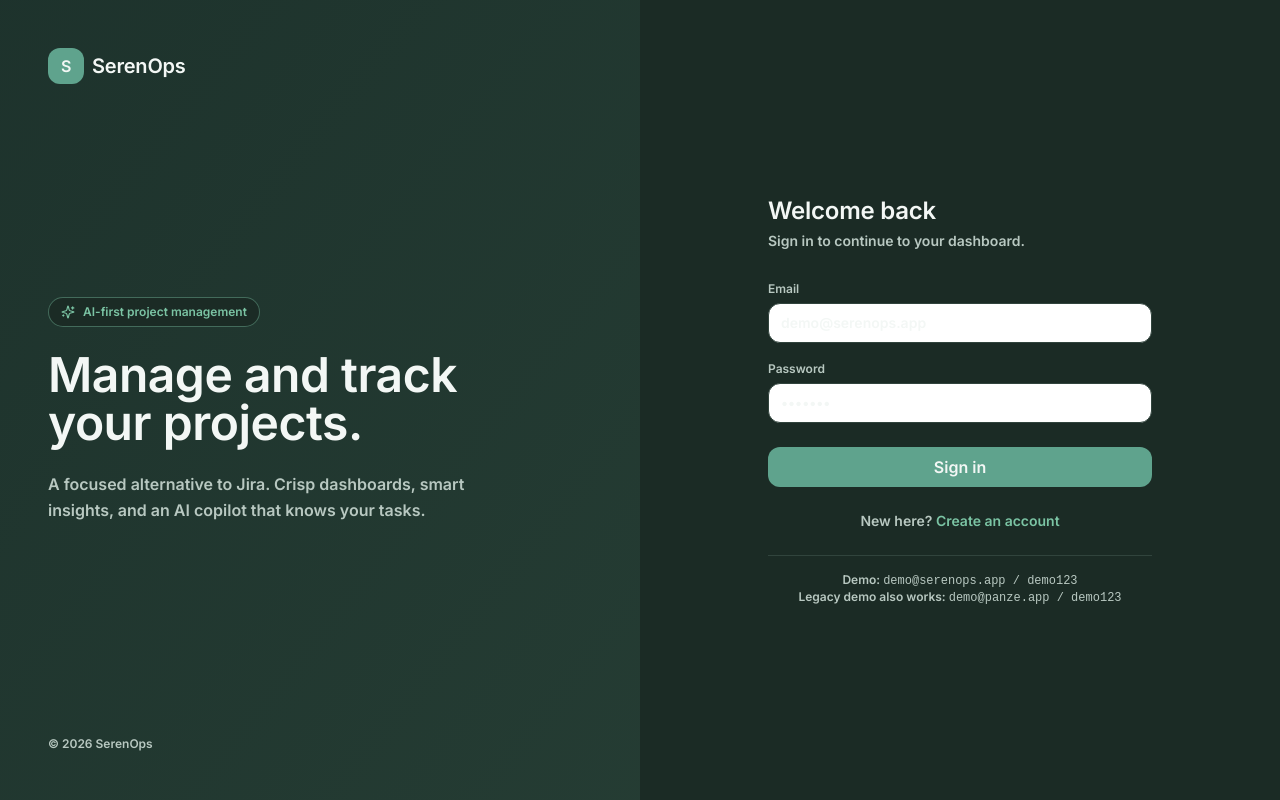
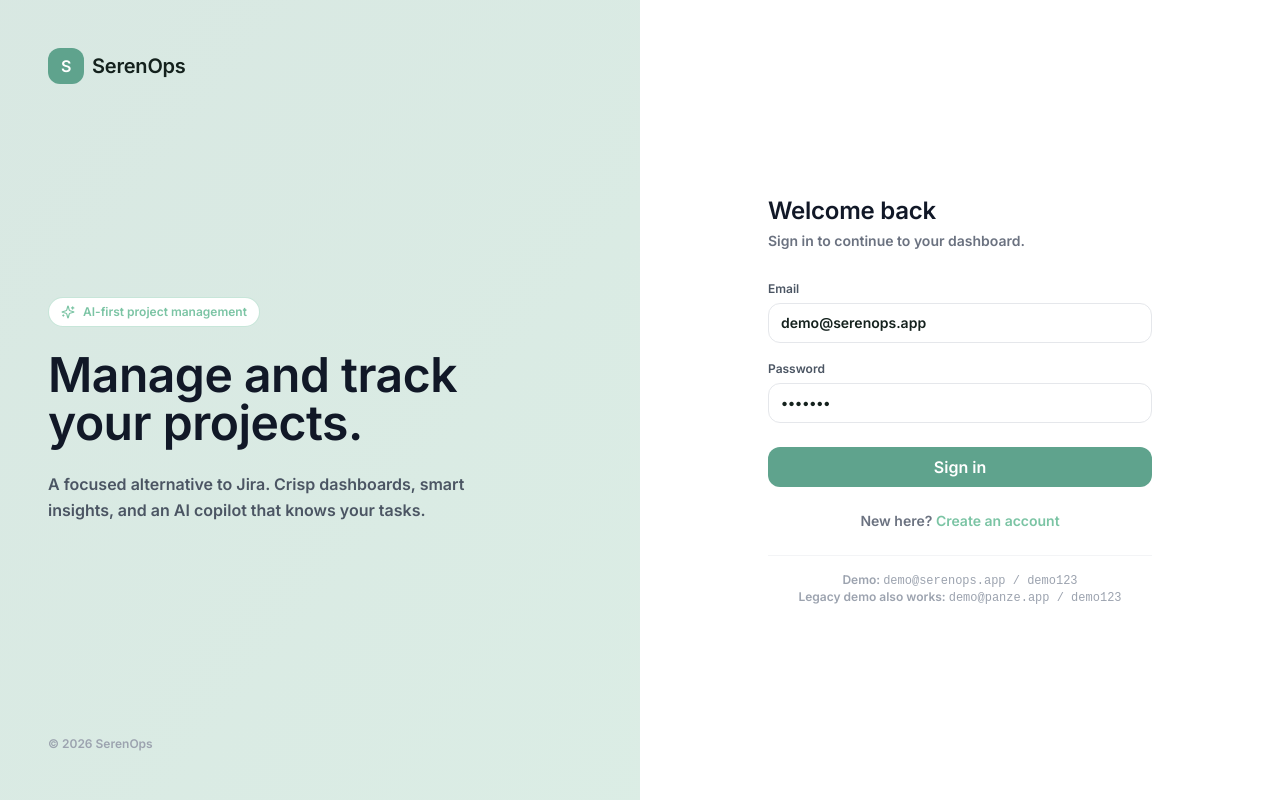
Before and after one commit to jamaica-salem/serenops, a React (Create React App) app in the folder frontend/: page /login in a window 1280 px wide. Built offline with nearby package versions, Linux system fonts and the light colour scheme; no server answers.

Commit message:
feat: update branding and color scheme to SerenOps across application

```diff
--- a/frontend/src/components/layout/AppLayout.jsx
+++ b/frontend/src/components/layout/AppLayout.jsx
@@ -9,7 +9,7 @@ export default function AppLayout() {
   const [search, setSearch] = useState("");
 
   return (
-    <div className="flex h-screen w-full overflow-hidden bg-gray-50">
+    <div className="flex h-screen w-full overflow-hidden bg-[#F3F7F5]">
       <Sidebar />
       <div className="flex-1 flex flex-col h-full overflow-hidden min-w-0">
         <TopBar
--- a/frontend/src/components/layout/Sidebar.jsx
+++ b/frontend/src/components/layout/Sidebar.jsx
@@ -24,16 +24,16 @@ export default function Sidebar() {
 
   return (
     <aside
-      className="hidden md:flex w-60 shrink-0 border-r border-gray-200 bg-white flex-col"
+      className="hidden md:flex w-60 shrink-0 border-r border-[#1F342E] bg-[#14211D] flex-col text-[#F3F7F5]"
       data-testid="sidebar"
     >
-      <div className="h-16 flex items-center gap-2 px-5 border-b border-gray-100">
-        <div className="w-8 h-8 rounded-lg bg-orange-600 flex items-center justify-center text-white font-bold font-display">
+      <div className="h-16 flex items-center gap-2 px-5 border-b border-[#1F342E]">
+        <div className="w-8 h-8 rounded-lg bg-[#1B2B25] border border-[#31443D] flex items-center justify-center text-[#7BC4A4] font-bold font-display">
           S
         </div>
         <div>
-          <div className="font-display font-bold text-gray-900 leading-none">SerenOps</div>
-          <div className="text-[10px] uppercase tracking-widest text-gray-400">client os</div>
+          <div className="font-display font-bold text-[#F3F7F5] leading-none">SerenOps</div>
+          <div className="text-[10px] uppercase tracking-widest text-[#8EA39B]">client os</div>
         </div>
       </div>
 
@@ -47,8 +47,8 @@ export default function Sidebar() {
             className={({ isActive }) =>
               `flex items-center gap-3 px-3 py-2 rounded-lg text-sm transition-colors ${
                 isActive
-                  ? "bg-orange-50 text-orange-700 font-medium"
-                  : "text-gray-600 hover:bg-gray-50 hover:text-gray-900"
+                  ? "bg-[#22352E] text-[#F3F7F5] font-medium"
+                  : "text-[#B8C8C1] hover:bg-[#1B2B25] hover:text-[#F3F7F5]"
               }`
             }
           >
@@ -58,7 +58,7 @@ export default function Sidebar() {
         ))}
       </nav>
 
-      <div className="p-3 border-t border-gray-100">
+      <div className="p-3 border-t border-[#1F342E]">
         <div className="flex items-center gap-3 px-2 py-2">
           <img
             src={user?.avatar_url || "https://images.unsplash.com/photo-1758518729459-235dcaadc611?crop=entropy&cs=srgb&fm=jpg&ixid=M3w4NjY2NzF8MHwxfHNlYXJjaHwzfHxwcm9mZXNzaW9uYWwlMjBwb3J0cmFpdCUyMHNtaWxpbmclMjBmYWNlfGVufDB8fHx8MTc3NzQyNzEzMXww&ixlib=rb-4.1.0&q=85"}
@@ -67,13 +67,13 @@ export default function Sidebar() {
             data-testid="sidebar-user-avatar"
           />
           <div className="flex-1 min-w-0">
-            <div className="text-sm font-medium text-gray-900 truncate">{user?.name}</div>
-            <div className="text-xs text-gray-500 truncate">{user?.email}</div>
+            <div className="text-sm font-medium text-[#F3F7F5] truncate">{user?.name}</div>
+            <div className="text-xs text-[#8EA39B] truncate">{user?.email}</div>
           </div>
           <button
             onClick={logout}
             data-testid="sidebar-logout-btn"
-            className="p-1.5 rounded-md text-gray-400 hover:text-gray-700 hover:bg-gray-100"
+            className="p-1.5 rounded-md text-[#8EA39B] hover:text-[#F3F7F5] hover:bg-[#1B2B25]"
             title="Logout"
           >
             <LogOut className="w-4 h-4" />
--- a/frontend/src/components/layout/TopBar.jsx
+++ b/frontend/src/components/layout/TopBar.jsx
@@ -24,7 +24,7 @@ export default function TopBar({ filter, onFilterChange, search, onSearch }) {
 
   return (
     <header
-      className="h-16 border-b border-gray-200 bg-white/80 backdrop-blur-md px-4 md:px-6 flex items-center gap-4 sticky top-0 z-30"
+      className="h-16 border-b border-[#E1EAE6] bg-white/90 backdrop-blur-md px-4 md:px-6 flex items-center gap-4 sticky top-0 z-30"
       data-testid="topbar"
     >
       <div className="flex-1 max-w-xl relative">
@@ -34,11 +34,11 @@ export default function TopBar({ filter, onFilterChange, search, onSearch }) {
           value={search || ""}
           onChange={(e) => onSearch?.(e.target.value)}
           placeholder="Search tasks, projects, meetings…"
-          className="w-full h-10 pl-9 pr-4 rounded-full bg-gray-100 border border-transparent text-sm focus:outline-none focus:bg-white focus:border-orange-500 transition-colors"
+          className="w-full h-10 pl-9 pr-4 rounded-full bg-[#F3F7F5] border border-[#E1EAE6] text-sm focus:outline-none focus:bg-white focus:border-[#5FA38D] transition-colors"
         />
       </div>
 
-      <div className="hidden lg:flex items-center bg-gray-100 rounded-full p-1">
+      <div className="hidden lg:flex items-center bg-[#F3F7F5] rounded-full p-1 border border-[#E1EAE6]">
         {FILTERS.map((f) => (
           <button
             key={f.key}
@@ -46,7 +46,7 @@ export default function TopBar({ filter, onFilterChange, search, onSearch }) {
             onClick={() => onFilterChange?.(f.key)}
             className={`px-4 py-1.5 text-sm rounded-full transition-colors ${
               filter === f.key
-                ? "bg-gray-900 text-white"
+                ? "bg-[#E6F1EC] text-[#1C4035]"
                 : "text-gray-600 hover:text-gray-900"
             }`}
           >
--- a/frontend/src/index.css
+++ b/frontend/src/index.css
@@ -9,8 +9,8 @@ body {
     font-family: 'Inter', -apple-system, BlinkMacSystemFont, 'Segoe UI', sans-serif;
     -webkit-font-smoothing: antialiased;
     -moz-osx-font-smoothing: grayscale;
-    background: #0F1A17;
-    color: #F3F7F5;
+    background: #F3F7F5;
+    color: #14211D;
 }
 
 h1, h2, h3, h4, h5, .font-display {
@@ -24,24 +24,24 @@ code, pre, .font-mono {
 
 @layer base {
     :root {
-        --background: 158 27% 8%; /* #0F1A17 */
-        --foreground: 150 20% 96%; /* #F3F7F5 */
-        --card: 158 23% 14%; /* #1B2B25 */
-        --card-foreground: 150 20% 96%; /* #F3F7F5 */
-        --popover: 158 25% 10%; /* #14211D */
-        --popover-foreground: 150 20% 96%; /* #F3F7F5 */
+        --background: 150 20% 96%; /* #F3F7F5 */
+        --foreground: 159 23% 11%; /* #14211D */
+        --card: 0 0% 100%; /* #FFFFFF */
+        --card-foreground: 159 23% 11%; /* #14211D */
+        --popover: 0 0% 100%; /* #FFFFFF */
+        --popover-foreground: 159 23% 11%; /* #14211D */
         --primary: 161 27% 51%; /* #5FA38D */
         --primary-foreground: 150 20% 96%; /* #F3F7F5 */
-        --secondary: 158 22% 17%; /* #22352E */
-        --secondary-foreground: 150 20% 96%; /* #F3F7F5 */
-        --muted: 158 16% 23%; /* #31443D */
-        --muted-foreground: 154 13% 75%; /* #B8C8C1 */
+        --secondary: 156 20% 92%; /* soft sage tint */
+        --secondary-foreground: 159 23% 11%; /* #14211D */
+        --muted: 158 13% 86%; /* light moss border */
+        --muted-foreground: 161 10% 56%; /* #8EA39B */
         --accent: 154 38% 63%; /* #7BC4A4 */
-        --accent-foreground: 158 27% 8%; /* #0F1A17 */
+        --accent-foreground: 159 23% 11%; /* #14211D */
         --destructive: 0 56% 67%; /* #D97C7C */
         --destructive-foreground: 150 20% 96%;
-        --border: 158 16% 23%; /* #31443D */
-        --input: 158 16% 23%; /* #31443D */
+        --border: 158 16% 83%; /* soft moss border tint for light surfaces */
+        --input: 158 16% 83%;
         --ring: 161 27% 51%; /* #5FA38D */
         --chart-1: 161 27% 51%; /* #5FA38D */
         --chart-2: 154 38% 63%; /* #7BC4A4 */
@@ -59,9 +59,9 @@ code, pre, .font-mono {
 
 /* Custom scrollbar */
 ::-webkit-scrollbar { width: 8px; height: 8px; }
-::-webkit-scrollbar-track { background: #0F1A17; }
-::-webkit-scrollbar-thumb { background: #31443D; border-radius: 4px; }
-::-webkit-scrollbar-thumb:hover { background: #3B5148; }
+::-webkit-scrollbar-track { background: #EEF3F1; }
+::-webkit-scrollbar-thumb { background: #A6BAB2; border-radius: 4px; }
+::-webkit-scrollbar-thumb:hover { background: #8EA39B; }
 
 /* Animations */
 @keyframes fadeInUp {
@@ -82,32 +82,8 @@ code, pre, .font-mono {
     border: 1px solid rgba(123, 196, 164, 0.32);
 }
 
-/* Serene Forest Slate theme remap for existing utility-heavy components */
+/* Serene Forest Slate accent remap (keep neutral whites/light grays intact) */
 @layer utilities {
-    .bg-white { background-color: #1B2B25 !important; }
-    .bg-white\/80 { background-color: rgba(27, 43, 37, 0.86) !important; }
-    .focus\:bg-white:focus { background-color: #1B2B25 !important; }
-    .text-white { color: #F3F7F5 !important; }
-
-    .bg-gray-50 { background-color: #0F1A17 !important; }
-    .bg-gray-50\/40 { background-color: rgba(15, 26, 23, 0.4) !important; }
-    .bg-gray-50\/50 { background-color: rgba(15, 26, 23, 0.5) !important; }
-    .bg-gray-50\/60 { background-color: rgba(15, 26, 23, 0.6) !important; }
-    .bg-gray-100 { background-color: #14211D !important; }
-    .bg-gray-900 { background-color: #14211D !important; }
-
-    .text-gray-900, .text-gray-800, .text-gray-700 { color: #F3F7F5 !important; }
-    .text-gray-600, .text-gray-500, .text-gray-400, .text-gray-300 { color: #B8C8C1 !important; }
-
-    .border-gray-50, .border-gray-100, .border-gray-200, .border-gray-300 { border-color: #31443D !important; }
-
-    .hover\:bg-gray-50:hover,
-    .hover\:bg-gray-100:hover,
-    .hover\:bg-gray-200:hover { background-color: #22352E !important; }
-    .hover\:text-gray-900:hover,
-    .hover\:text-gray-800:hover,
-    .hover\:text-gray-700:hover { color: #F3F7F5 !important; }
-
     .bg-orange-50 { background-color: rgba(95, 163, 141, 0.14) !important; }
     .bg-orange-50\/40 { background-color: rgba(95, 163, 141, 0.2) !important; }
     .bg-orange-100 { background-color: rgba(123, 196, 164, 0.2) !important; }
```
Also changed, not shown: 1 other file (tests, documents, lock files or other folders).
